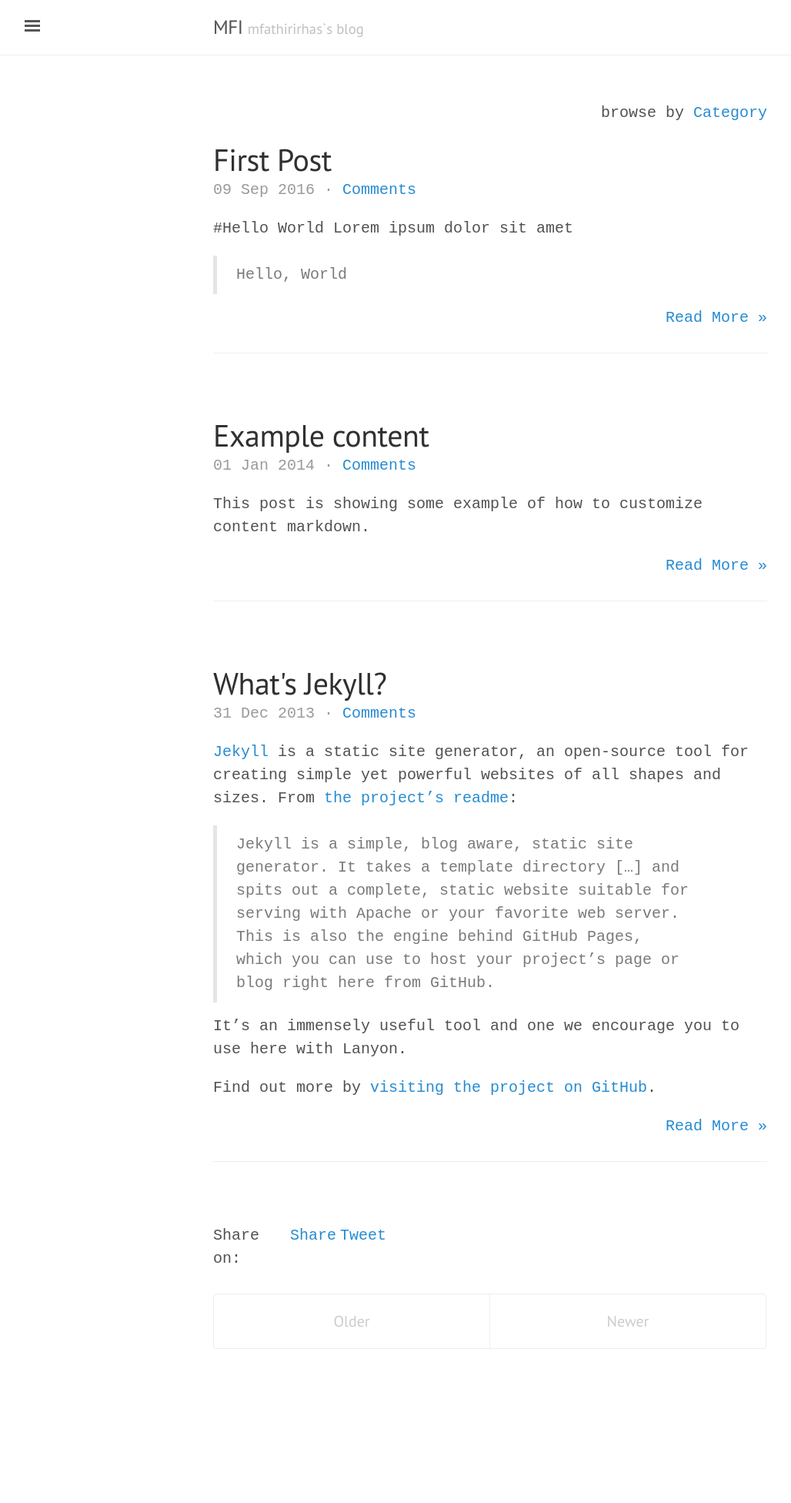
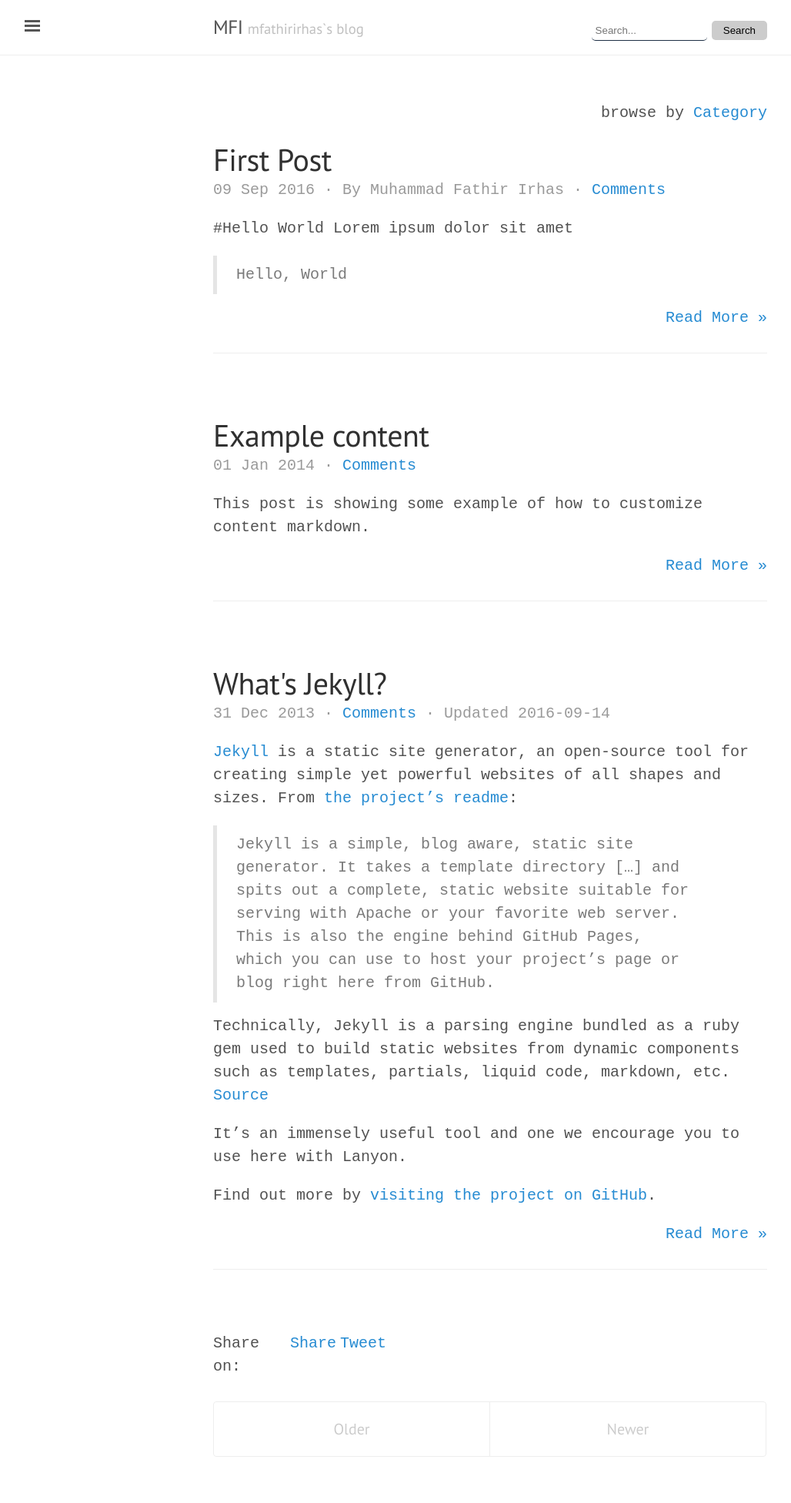
Before and after one commit to mfirhas/mfathirirhas.github.io, a Jekyll site: the page built from index.html, in a window 1280 px wide. Shown: the whole page at 77% size, without its empty margins (3-1031 px from the left). Built offline with Jekyll 4.4.1, drawn with Linux system fonts in a browser that asks for light colours; the list of posts is cut into pages by our own code; comment, search, counter and statistics services are not loaded; before the commit the page ends 1812 px from its top, so only the background shows below that.

Commit message:
Add Search

```diff
--- a/_config.yml
+++ b/_config.yml
@@ -10,8 +10,8 @@
 title:               MFI
 tagline:             'mfathirirhas`s blog'
 description:         'This blog use template <a href="http://jekyllthemes.org/themes/lanyon" target="_blank">Lanyon</a> by <a href="https://twitter.com/mdo" target="_blank">@mdo</a>. License from template owner <a href="https://github.com/poole/lanyon/blob/master/LICENSE.md" target="_blank">LICENSE</a>'
-url:                 http://mfathirirhas.github.io  #online url
-# url:                 http://127.0.0.1:4000  #local url
+# url:                 http://mfathirirhas.github.io  #online url
+url:                 http://127.0.0.1:4000  #local url
 baseurl:             ''
 gems:                [jekyll-paginate, jekyll-gist]
 paginate:            5
--- a/_includes/head.html
+++ b/_includes/head.html
@@ -6,6 +6,7 @@
   <!-- Enable responsiveness on mobile devices-->
   <meta name="viewport" content="width=device-width, initial-scale=1.0, maximum-scale=1">
 
+
   <title>
     {% if page.title == "Home" %}
       {{ site.title }} &middot; {{ site.tagline }}
@@ -13,6 +14,9 @@
       {{ page.title }} &middot; {{ site.title }}
     {% endif %}
   </title>
+
+
+
 
   <!-- CSS -->
   <link rel="stylesheet" href="{{ site.baseurl }}/public/css/poole.css">
--- a/_layouts/default.html
+++ b/_layouts/default.html
@@ -7,22 +7,63 @@
 
     {% include sidebar.html %}
 
+    <style type="text/css">
+      input[type=text] {
+        padding:5px; border:2px solid #ccc;
+        -webkit-border-radius: 5px;
+        /*border-radius: 5px;*/
+        border: 0 none;
+        border-bottom:1px solid #1e2f45;
+        width: 150px;
+        -webkit-transition: width .35s ease-in-out;
+        transition: width .35s ease-in-out;
+      }
+
+      input[type=text]:focus {
+        /*border-color:#ffffff;*/
+        border: 0 none;
+        width: 250px;
+      }
+
+      input[type=submit] {
+        padding:5px 15px; background:#ccc; border:0 none;
+        cursor:pointer;
+        -webkit-border-radius: 5px;
+        border-radius: 5px;
+      }
+    </style>
+
     <!-- Wrap is the content to shift when toggling the sidebar. We wrap the
          content to avoid any CSS collisions with our real content. -->
     <div class="wrap">
       <div class="masthead">
-        <div class="container">
+        <!-- <div class="container"> -->
+        <div class="container" id="searchBar">
           <h3 class="masthead-title">
             <a href="{{ site.baseurl }}/" title="Home">{{ site.title }}</a>
             <small>{{ site.tagline }}</small>
+
+            <!-- Search Bar -->
+            <!-- <div class="grid" id="searchBar"> -->
+            <span style="float:right;">
+                <div id="search">
+                <form role="search" method="get" action="{{site.baseurl}}/search/">
+                 <input id="searchString" name="searchString"
+                        placeholder="Search..." type="text">
+                 <input id="searchButton" name="googleSearchName" type="submit" value="Search">
+                </form>
+                </div>
+            </span>
+            <!-- </div> -->
+            <!-- end search bar -->
+
           </h3>
         </div>
       </div>
 
-
           <div class="container" >
             <div id="archives">
-              <p align="right"">browse by <a title="The complete archive of {{ site.name }}`s Blog by category"
+              <p align="right"">browse by <a title="Sort Blog by category"
                           href="{{ site.url}}{{site.baseurl}}/categories">Category</a></p>
             </div>
             </div>
--- a/_posts/2013-12-31-whats-jekyll.md
+++ b/_posts/2013-12-31-whats-jekyll.md
@@ -3,12 +3,15 @@
 title: What's Jekyll?
 categories: Jekyll
 comments: false
+update_date: 2016-09-14
 ---
 
 [Jekyll](http://jekyllrb.com) is a static site generator, an open-source tool for creating simple yet powerful websites of all shapes and sizes. From [the project's readme](https://github.com/mojombo/jekyll/blob/master/README.markdown):
 
   > Jekyll is a simple, blog aware, static site generator. It takes a template directory [...] and spits out a complete, static website suitable for serving with Apache or your favorite web server. This is also the engine behind GitHub Pages, which you can use to host your project’s page or blog right here from GitHub.
 
+Technically, Jekyll is a parsing engine bundled as a ruby gem used to build static websites from dynamic components such as templates, partials, liquid code, markdown, etc. [Source](http://jekyllbootstrap.com/lessons/jekyll-introduction.html)
+
 It's an immensely useful tool and one we encourage you to use here with Lanyon.
 
 Find out more by [visiting the project on GitHub](https://github.com/mojombo/jekyll).
--- a/index.html
+++ b/index.html
@@ -18,6 +18,10 @@
     </h1>
 
     <span class="post-date">{{ post.date | date_to_string }}
+        {% if post.author %}
+            &middot;
+            By {{ post.author }}
+        {% endif %}
         {% if site.disqus_shortname %}
               &middot;
               <a href="{{ site.url }}{{ post.url }}#disqus_thread" data-disqus-identifier="{{ post.url }}">Comments</a>
```
Also changed, not shown: search.md (added, +22 -0 lines).
